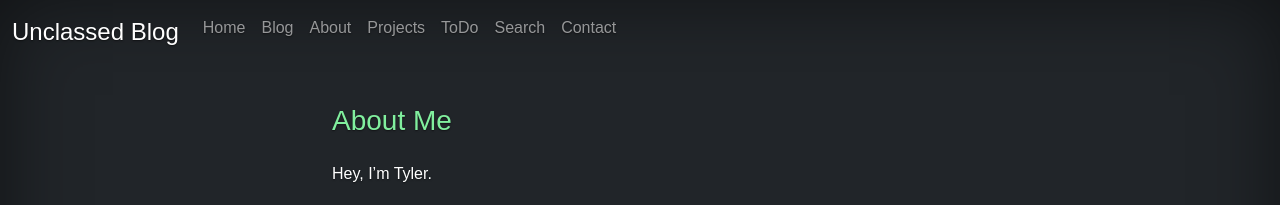
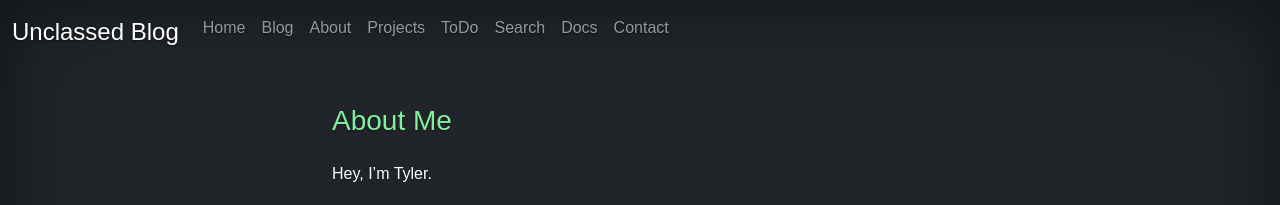
Before and after one commit to UnclassedPenguin/unclassedpenguin.github.io, a Jekyll site: the page built from about.md, in a window 1280 px wide. Shown: the top 205 px of the page. Built offline with Jekyll 4.4.1, drawn with Linux system fonts in a browser that asks for light colours.

Commit message:
add docs.unclassed.ca to menu

```diff
--- a/_data/navigation.yml
+++ b/_data/navigation.yml
@@ -10,5 +10,7 @@
   link: /todo/
 - name: Search
   link: /search/
+- name: Docs
+  link: https://docs.unclassed.ca
 - name: Contact
   link: https://github.com/UnclassedPenguin/UnclassedPenguin/discussions
```
